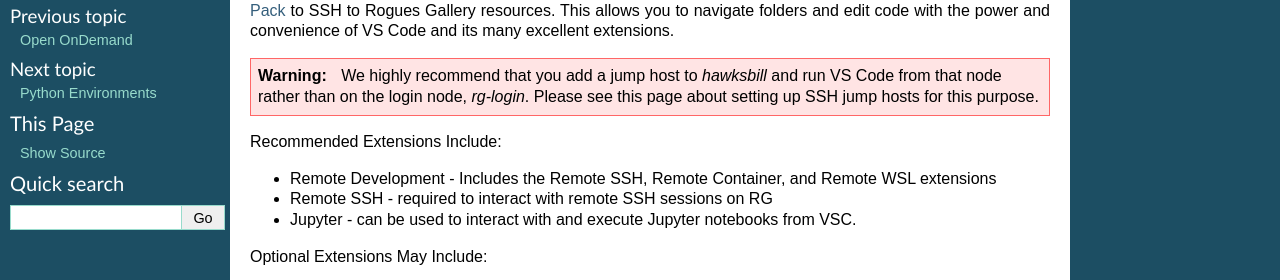
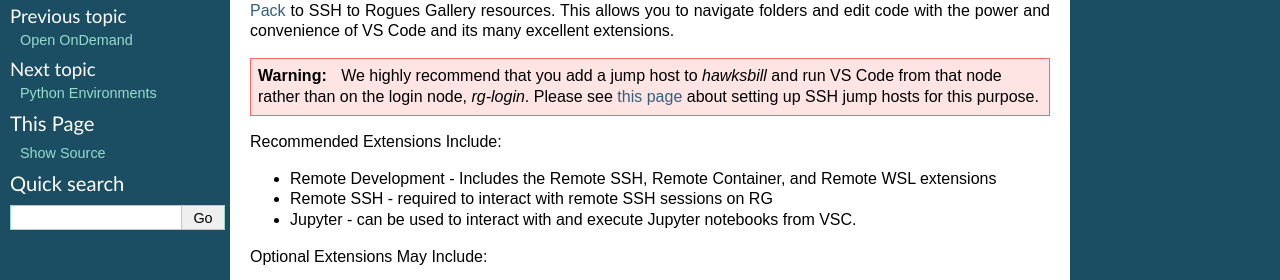
Before and after one commit to gt-crnch-rg/read-the-docs, a Sphinx documentation site: the page built from docs/general/visual-studio-code.rst, in a window 1280 px wide. Shown: the part 159-439 px from the top of the page. Built offline with Sphinx 7.4.7, drawn with Linux system fonts in a browser that asks for light colours; pages that are not in the unit, such as notebooks, are missing from menus; part of the change alters nothing that is shown.

```diff
--- a/docs/general/visual-studio-code.rst
+++ b/docs/general/visual-studio-code.rst
@@ -10,7 +10,7 @@ to SSH to Rogues Gallery resources. This allows you to navigate folders
 and edit code with the power and convenience of VS Code and its many excellent extensions.
 
 .. warning::
-    We highly recommend that you add a jump host to `hawksbill` and run VS Code from that node rather than on the login node, `rg-login`. Please see this page about setting up SSH jump hosts for this purpose.
+    We highly recommend that you add a jump host to `hawksbill` and run VS Code from that node rather than on the login node, `rg-login`. Please see `this page <https://gt-crnch-rg.readthedocs.io/en/main/general/ssh-jump-hosts.html>`__ about setting up SSH jump hosts for this purpose.
 
 Recommended Extensions Include:
 
```
